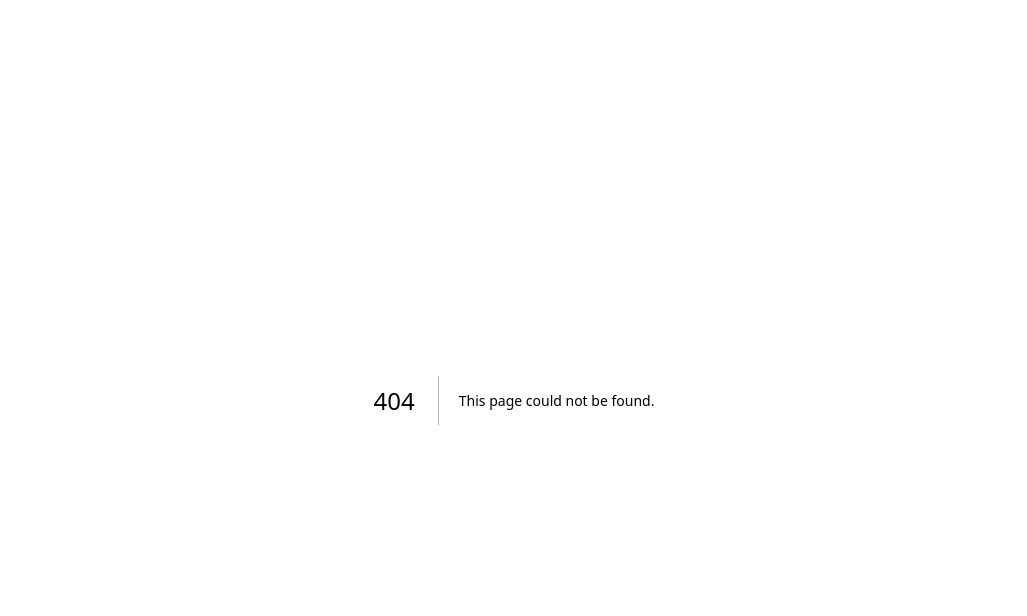
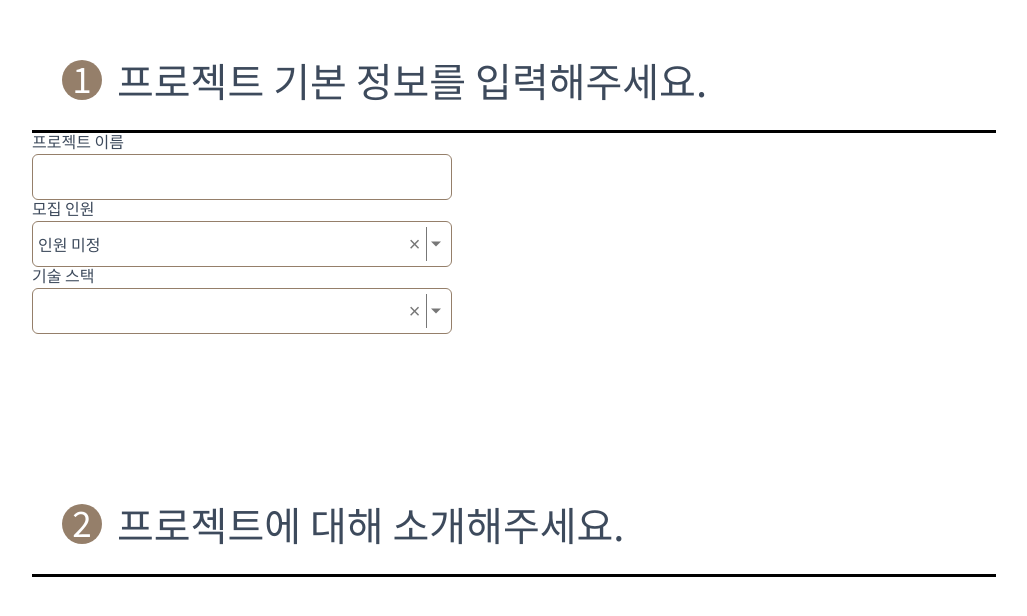
Before and after one commit to Team13-MoaMoa/frontend, a Next.js app: page /write in a window 1280 px wide. Before the commit this address had no page. Shown: the top 616 px of the page, without its empty margins (126-1153 px from the left). Built offline with nearby package versions, Linux system fonts and the light colour scheme.

Commit message:
feat : Custom Select 컴포넌트 생성 (멀티, 싱글)

```diff
--- /dev/null
+++ b/src/components/Select/index.tsx
@@ -0,0 +1,188 @@
+import { SelectOption } from '@/types/select';
+import styled from '@emotion/styled';
+import { useEffect, useState } from 'react';
+
+type MultipleSelectProps = {
+  multiple: true;
+  value: SelectOption[];
+  onChange: (value: SelectOption[]) => void;
+};
+
+type SingleSelectProps = {
+  multiple?: false;
+  value?: SelectOption;
+  onChange: (value: SelectOption | undefined) => void;
+};
+
+type SelectProps = {
+  options: SelectOption[];
+} & (SingleSelectProps | MultipleSelectProps);
+
+export default function Select({
+  multiple,
+  value,
+  onChange,
+  options,
+}: SelectProps) {
+  const [isOpen, setIsOpen] = useState(false);
+  const [highlightIndex, setHighlightIndex] = useState(0);
+  const clearOptions = () => {
+    multiple ? onChange([]) : onChange(undefined);
+  };
+  const selectOptions = (option: SelectOption) => {
+    if (multiple) {
+      if (value.includes(option)) {
+        onChange(value.filter((o) => o !== option));
+      } else {
+        onChange([...value, option]);
+      }
+    } else {
+      if (option !== value) onChange(option);
+    }
+  };
+  const isOptionsSelected = (option: SelectOption) => {
+    return multiple ? value.includes(option) : option === value;
+  };
+  useEffect(() => {
+    if (isOpen) setHighlightIndex(0);
+  }, [isOpen]);
+  return (
+    <Container
+      tabIndex={0}
+      onClick={() => setIsOpen((prev) => !prev)}
+      onBlur={() => setIsOpen(false)}
+      show={isOpen}
+    >
+      <Value>
+        {multiple
+          ? value.map((v) => (
+              <OptionBadge
+                key={v.value}
+                onClick={(e) => {
+                  e.stopPropagation();
+                  selectOptions(v);
+                }}
+              >
+                {v.label}
+                <RemoveBtn>&times;</RemoveBtn>
+              </OptionBadge>
+            ))
+          : value?.label}
+      </Value>
+      <ClearBtn
+        onClick={(e) => {
+          e.stopPropagation();
+          clearOptions();
+        }}
+      >
+        &times;
+      </ClearBtn>
+      <Divider />
+      <Caret />
+      <Options show={isOpen}>
+        {options.map((option, index) => (
+          <Option
+            key={option.value}
+            onClick={(e) => {
+              e.stopPropagation();
+              selectOptions(option);
+              setIsOpen(false);
+            }}
+            onMouseEnter={() => setHighlightIndex(index)}
+            selected={isOptionsSelected(option)}
+            highlighted={index === highlightIndex}
+          >
+            {option.label}
+          </Option>
+        ))}
+      </Options>
+    </Container>
+  );
+}
+
+const Container = styled.div<{ show: boolean }>`
+  position: relative;
+  width: 100%;
+  min-height: 4.6rem;
+  border: ${(props) => (props.show ? '2px' : '1px')} solid
+    ${(props) => props.theme.main_brown};
+  display: flex;
+  align-items: center;
+  gap: 0.5rem;
+  padding: 0.5rem;
+  border-radius: 6px;
+  outline: none;
+`;
+
+const Value = styled.span`
+  flex-grow: 1;
+  display: flex;
+  gap: 0.5rem;
+  flex-wrap: wrap;
+`;
+const ClearBtn = styled.button`
+  background: none;
+  color: #777;
+  border: none;
+  outline: none;
+  cursor: pointer;
+  padding: 0;
+  font-size: 2rem;
+  &:focus,
+  &:hover {
+    color: #333;
+  }
+`;
+const Divider = styled.div`
+  background-color: #777;
+  align-self: stretch;
+  width: 0.05rem;
+`;
+const Caret = styled.div`
+  translate: 0 25%;
+  margin-right: 0.5rem;
+  border: 0.5rem solid transparent;
+  border-top-color: #777;
+`;
+const Options = styled.ul<{ show: boolean }>`
+  position: absolute;
+  display: ${(props) => (props.show ? 'block' : 'none')};
+  max-height: 15rem;
+  overflow-y: auto;
+  border: 0.05em solid #777;
+  border-radius: 0.25rem;
+  width: 100%;
+  left: 0;
+  top: calc(100% + 0.25rem);
+  background-color: white;
+  z-index: 100;
+`;
+const Option = styled.li<{ highlighted: boolean; selected: boolean }>`
+  padding: 0.25rem 0.5rem;
+  cursor: pointer;
+  background-color: ${(props) =>
+    props.selected
+      ? 'rgba(149, 127, 106, 0.5);'
+      : props.highlighted
+      ? 'rgba(149, 127, 106, 0.3);'
+      : 'transparent'};
+  color: ${(props) => (props.highlighted ? 'white' : props.theme.text_color)};
+`;
+
+const RemoveBtn = styled.span``;
+const OptionBadge = styled.button`
+  display: flex;
+  align-items: center;
+  border: 0.05rem solid #d7dfe9;
+  border-radius: 5px;
+  padding: 0.15rem 0.25rem;
+  gap: 0.25rem;
+  cursor: pointer;
+  color: ${(props) => props.theme.text_color};
+  background: #f9fafb;
+  outline: none;
+  &:hover,
+  &:focus {
+    background-color: hsl(0, 100%, 95%);
+  }
+`;
--- /dev/null
+++ b/src/pages/write/index.tsx
@@ -0,0 +1,71 @@
+import React, { useState } from 'react';
+import * as S from './styles';
+import Select from '@/components/Select';
+import { SelectOption } from '@/types/select';
+
+const MemberOptions: SelectOption[] = [
+  { label: '인원 미정', value: '1' },
+  { label: '2명', value: '2' },
+  { label: '3명', value: '3' },
+  { label: '4명', value: '4' },
+  { label: '5명', value: '5' },
+  { label: '6명 이상', value: 'over 6' },
+];
+const StackOptions: SelectOption[] = [
+  { label: 'React', value: 'React' },
+  { label: 'TypeScript', value: 'TypeScript' },
+  { label: 'Vue', value: 'Vue' },
+  { label: 'SpringBoot', value: 'SpringBoot' },
+  { label: 'Angular', value: 'Angular' },
+  { label: 'Svelte', value: 'Svelt' },
+];
+
+export default function Write() {
+  const [member, setMember] = useState<SelectOption | undefined>(
+    MemberOptions[0]
+  );
+  const [stack, setStack] = useState<SelectOption[]>([]);
+  return (
+    <S.WriteWrapper>
+      <S.Section>
+        <S.SectionTitle>
+          <span>1</span>
+          <h1>프로젝트 기본 정보를 입력해주세요.</h1>
+        </S.SectionTitle>
+        <div>
+          {/* TODO: 기본정보 폼 받기 */}
+          <S.InputWrapper>
+            <label htmlFor="name">프로젝트 이름</label>
+            <input id="name" type="text" />
+          </S.InputWrapper>
+          <S.InputWrapper>
+            <label>모집 인원</label>
+            <Select
+              options={MemberOptions}
+              value={member}
+              onChange={(o) => setMember(o)}
+            />
+          </S.InputWrapper>
+          <S.InputWrapper>
+            <label>기술 스택</label>
+            <Select
+              multiple
+              options={StackOptions}
+              value={stack}
+              onChange={(o) => setStack(o)}
+            />
+          </S.InputWrapper>
+        </div>
+      </S.Section>
+      <S.Section>
+        <S.SectionTitle>
+          <span>2</span>
+          <h1>프로젝트에 대해 소개해주세요.</h1>
+        </S.SectionTitle>
+        <div>
+          <div>{/* TODO: 소개 폼 받기 */}</div>
+        </div>
+      </S.Section>
+    </S.WriteWrapper>
+  );
+}
--- /dev/null
+++ b/src/pages/write/styles.tsx
@@ -0,0 +1,62 @@
+import styled from '@emotion/styled';
+
+export const WriteWrapper = styled.div`
+  display: flex;
+  flex-direction: column;
+  width: 100vw;
+  max-width: 1024px;
+  height: 100vh;
+  margin: 0 auto;
+  padding: 6rem 3rem;
+  color: ${(props) => props.theme.text_color};
+`;
+
+export const Section = styled.section`
+  &:first-of-type {
+    margin-bottom: 17rem;
+  }
+`;
+
+export const SectionTitle = styled.div`
+  display: flex;
+  align-items: center;
+  padding: 3rem;
+  padding-top: 0;
+  border-bottom: 3px solid black;
+  & > span {
+    flex-shrink: 0;
+    width: 4rem;
+    height: 4rem;
+    margin-right: 1.5rem;
+    text-align: center;
+    background-color: ${(props) => props.theme.main_brown};
+    color: white;
+    border-radius: 50%;
+    font-size: 3.5rem;
+  }
+  & > h1 {
+    font-family: var(--Noto-B);
+    font-size: 4rem;
+    color: #3d4a5c;
+  }
+`;
+
+export const InputWrapper = styled.div`
+  display: flex;
+  flex-direction: column;
+  width: 42rem;
+  & > label {
+    font-size: 1.6rem;
+    margin-bottom: 0.5rem;
+  }
+  & > input,
+  select {
+    height: 4.6rem;
+    border: 1px solid ${(props) => props.theme.main_brown};
+    border-radius: 6px;
+    padding: 0.5em;
+    outline: none;
+    font-size: 1.6rem;
+    color: ${(props) => props.theme.text_color};
+  }
+`;
--- a/src/styles/GlobalStyle.tsx
+++ b/src/styles/GlobalStyle.tsx
@@ -49,6 +49,7 @@ const GlobalStyle = () => (
       b,
       u,
       i,
+      input,
       center,
       dl,
       dt,
--- a/src/styles/emotion.d.ts
+++ b/src/styles/emotion.d.ts
@@ -8,6 +8,7 @@ declare module '@emotion/react' {
     background_gray: string;
     horizon_gray: string;
     unselected_text: string;
+    text_color: string;
     mq: {
       tablet: string;
       mobile: string;
--- a/src/styles/theme.ts
+++ b/src/styles/theme.ts
@@ -7,6 +7,7 @@ export const theme: Theme = {
   background_gray: '#F9F8F7',
   horizon_gray: '#D9D9D9',
   unselected_text: '#AAB3C3',
+  text_color: '#3D4A5C',
   mq: {
     tablet: `@media only screen and (max-width: 768px)`,
     mobile: `@media only screen and (max-width: 480px)`,
--- /dev/null
+++ b/src/types/select.ts
@@ -0,0 +1,4 @@
+export type SelectOption = {
+  label: string;
+  value: string;
+};
```
Also changed, not shown: 1 other file (tests, documents, lock files or other folders).
